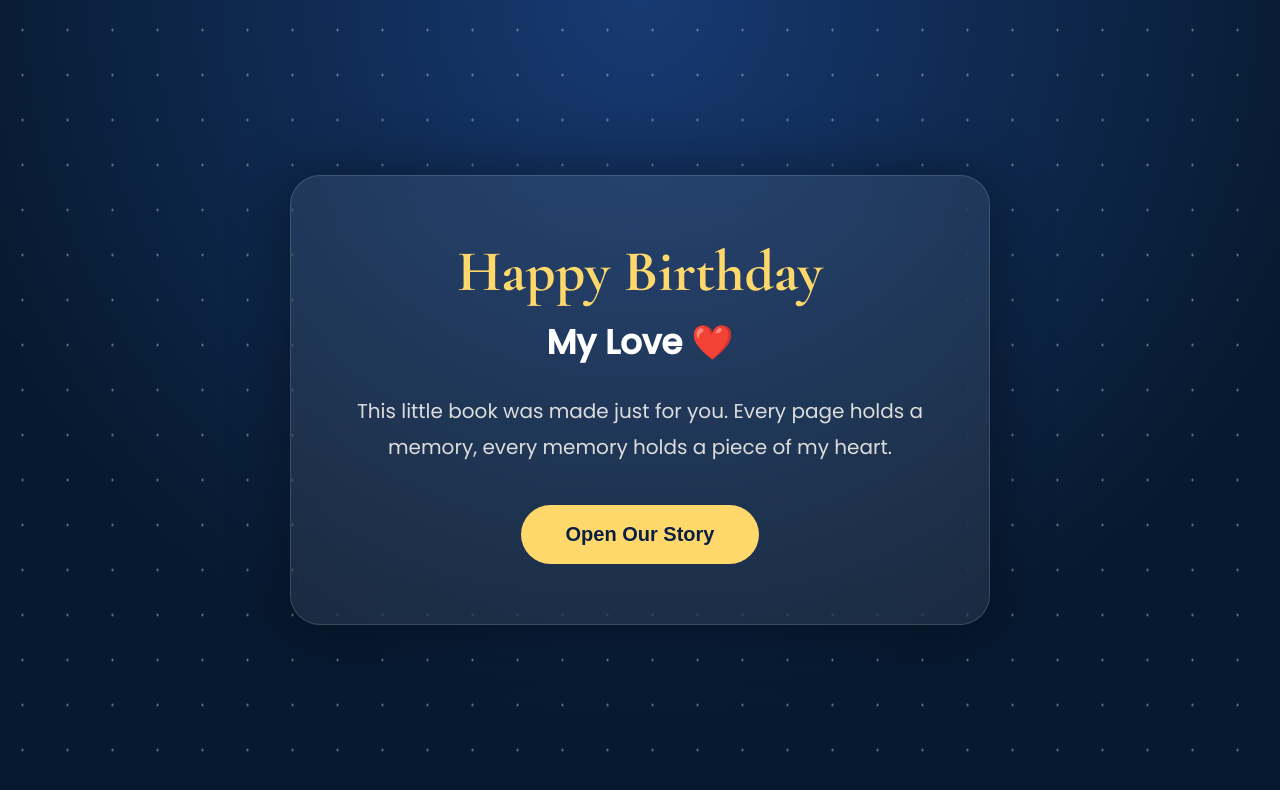
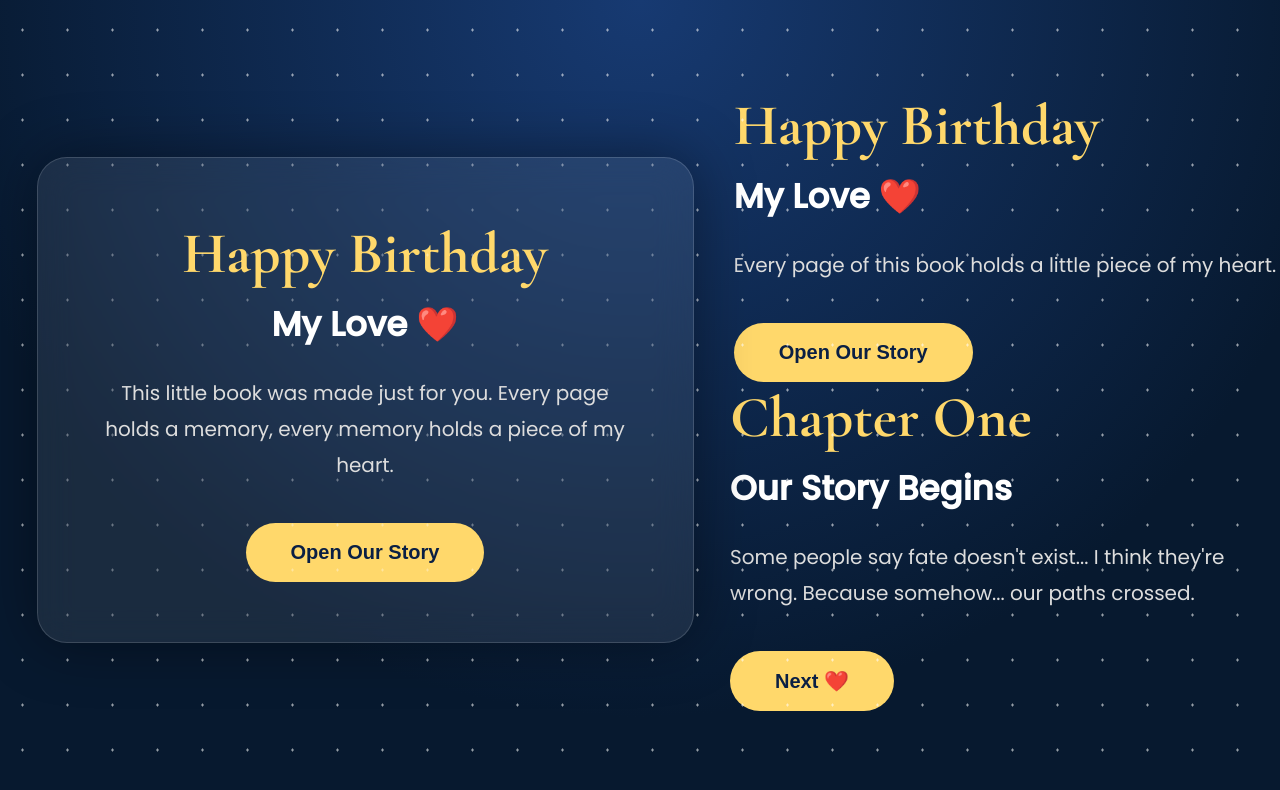
Before and after one commit to Amppere99/Happy-Birthday-My-Boyfriend-, a plain HTML site: page index.html in a window 1280 px wide. Drawn offline with nearby package versions, Linux system fonts and the light colour scheme.

Commit message:
Update index.html

```diff
--- a/index.html
+++ b/index.html
@@ -56,3 +56,69 @@
 
 </body>
 </html>
+<div id="background"></div>
+<div id="stars"></div>
+
+<div class="book-container">
+
+    <div class="book">
+
+        <!-- COVER -->
+        <div class="page cover" id="cover">
+
+            <div class="cover-content">
+
+                <h1>Happy Birthday</h1>
+
+                <h2>My Love ❤️</h2>
+
+                <p>
+                    Every page of this book
+                    holds a little piece
+                    of my heart.
+                </p>
+
+                <button id="openBook">
+                    Open Our Story
+                </button>
+
+            </div>
+
+        </div>
+
+        <!-- PAGE 1 -->
+
+        <div class="page">
+
+            <div class="page-content">
+
+                <h1>Chapter One</h1>
+
+                <h2>Our Story Begins</h2>
+
+                <p>
+
+                    Some people say fate
+                    doesn't exist...
+
+                    I think they're wrong.
+
+                    Because somehow...
+
+                    our paths crossed.
+
+                </p>
+
+                <button class="next">
+                    Next ❤️
+                </button>
+
+            </div>
+
+        </div>
+
+    </div>
+
+</div>
+
+<script src="script.js"></script>
```
